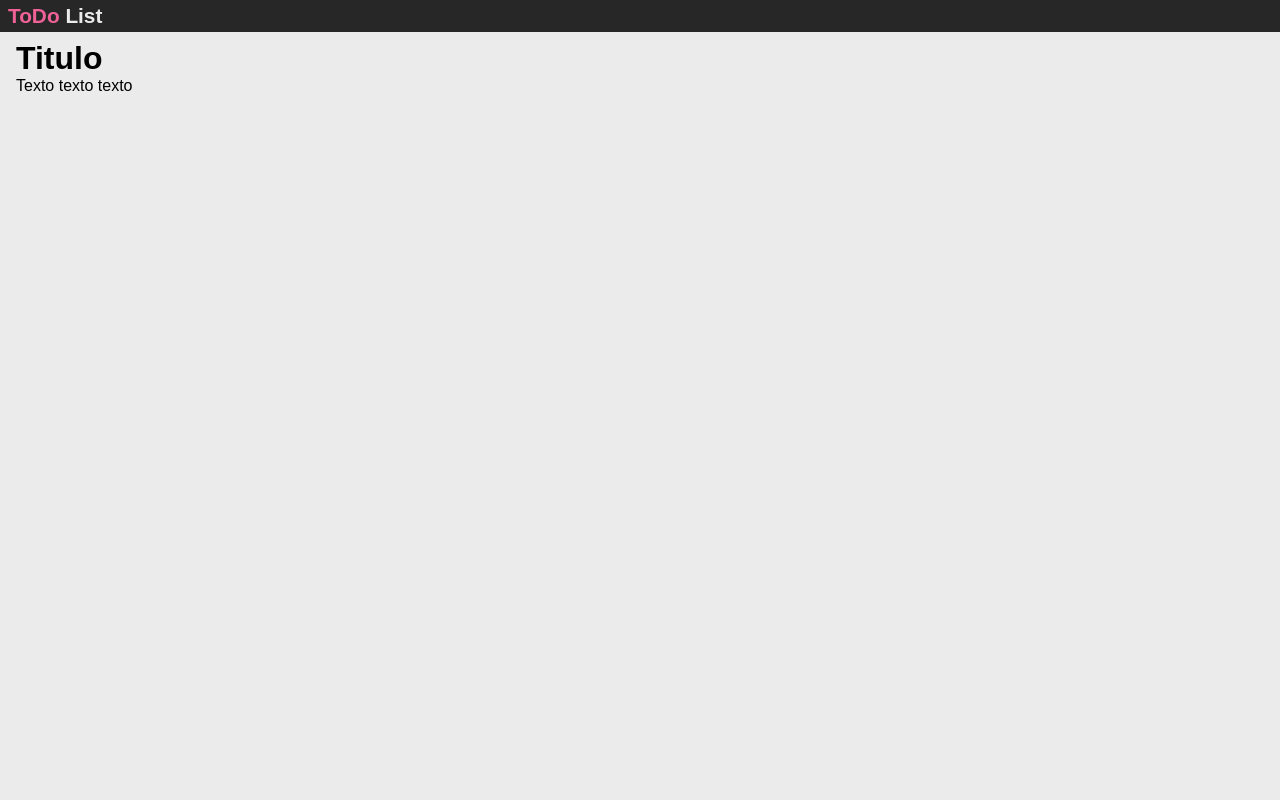
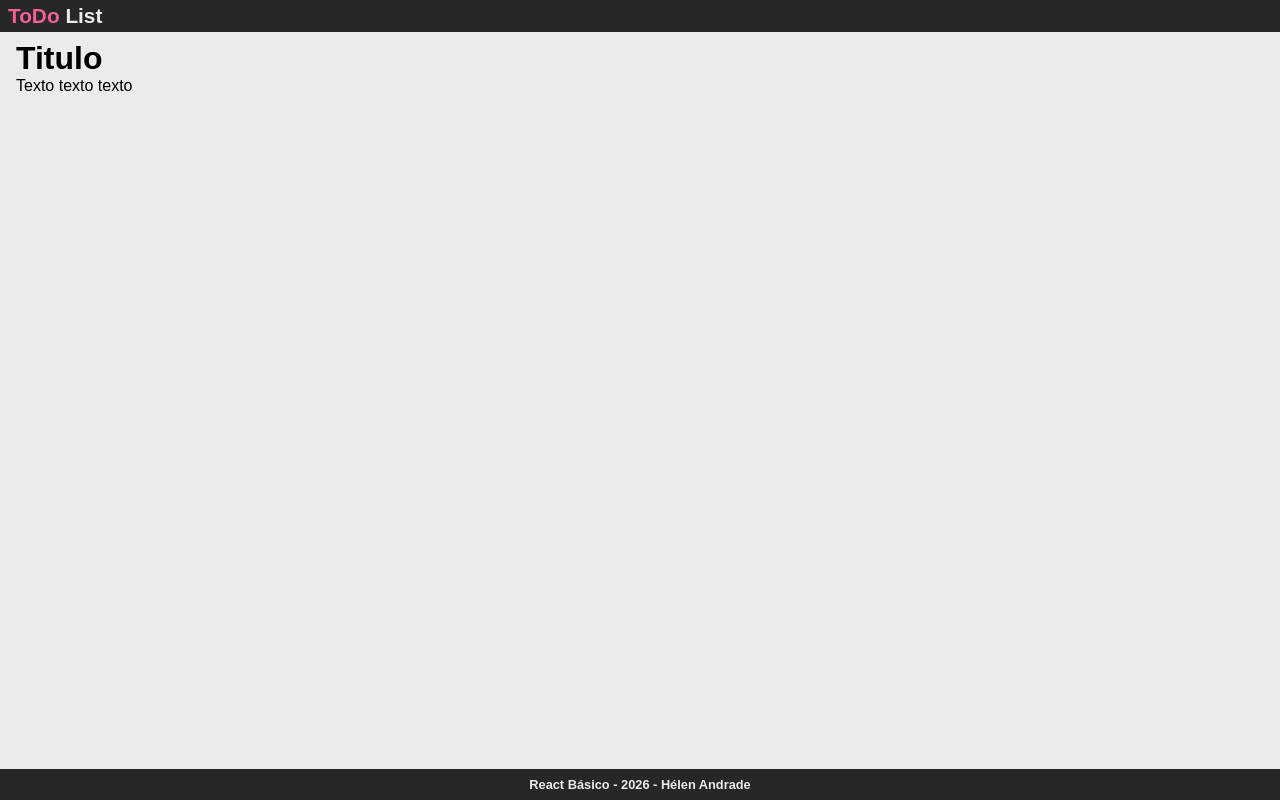
Before and after one commit to HelenAndrade/react-to-do-list, a React (Vite) app: page / in a window 1280 px wide. Built offline with nearby package versions, Linux system fonts and the light colour scheme.

Commit message:
feat: add Footer component

```diff
--- a/src/App.jsx
+++ b/src/App.jsx
@@ -1,16 +1,16 @@
-import { Header, Content } from './components';
+import { Header, Content, Footer } from './components';
 
 import './App.css';
 
 const App = () => {
-
   return (
     <>
-      <Header userName="Hélen" />
+      <Header />
       <Content>
         <h1>Titulo</h1>
         <p>Texto texto texto</p>
       </Content>
+      <Footer creator="Hélen Andrade" />
     </>
   )
 };
--- a/src/components/Content/Content.module.css
+++ b/src/components/Content/Content.module.css
@@ -1,3 +1,3 @@
 .Content {
-    padding: 0.5rem 1rem;
+    padding: 0.5rem 1rem 2.5rem;
 }
--- /dev/null
+++ b/src/components/Footer/Footer.jsx
@@ -0,0 +1,16 @@
+import style from './Footer.module.css'
+
+const Footer = (props) => {
+    const actualYear = new Date().getFullYear();
+
+    const { creator } = props;
+    return (
+        <div className={style.Footer}>
+            <h1>
+                React Básico - {actualYear} - {creator}
+            </h1>
+        </div>
+    );
+};
+
+export { Footer };
--- /dev/null
+++ b/src/components/Footer/Footer.module.css
@@ -0,0 +1,13 @@
+.Footer {
+    background: var(--preto);
+    color: var(--cinza);
+    padding: 0.5rem 1rem;
+    position: absolute;
+    width: 100%;
+    bottom: 0;
+    text-align: center;
+}
+
+.Footer h1 {
+    font-size: 0.8rem;
+}
--- /dev/null
+++ b/src/components/Footer/index.js
@@ -0,0 +1 @@
+export * from './Footer'
--- a/src/components/index.js
+++ b/src/components/index.js
@@ -1,2 +1,3 @@
 export * from './Header';
 export * from './Content'
+export * from './Footer'
--- a/src/global.css
+++ b/src/global.css
@@ -13,6 +13,10 @@
 
 body {
     background: var(--cinza);
+
+    margin: 0;
+    display: flex;
+    flex-direction: column;
 }
 
 body, input, textarea, button {
```
